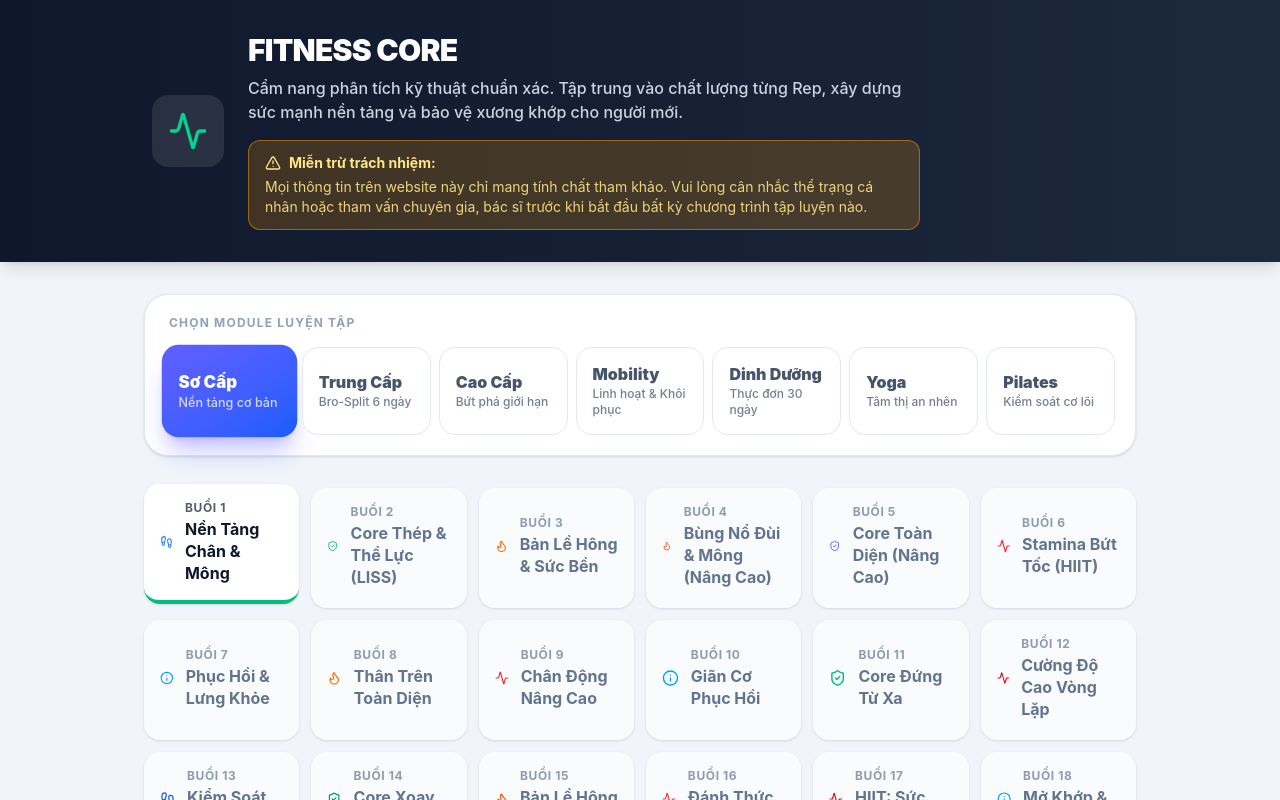
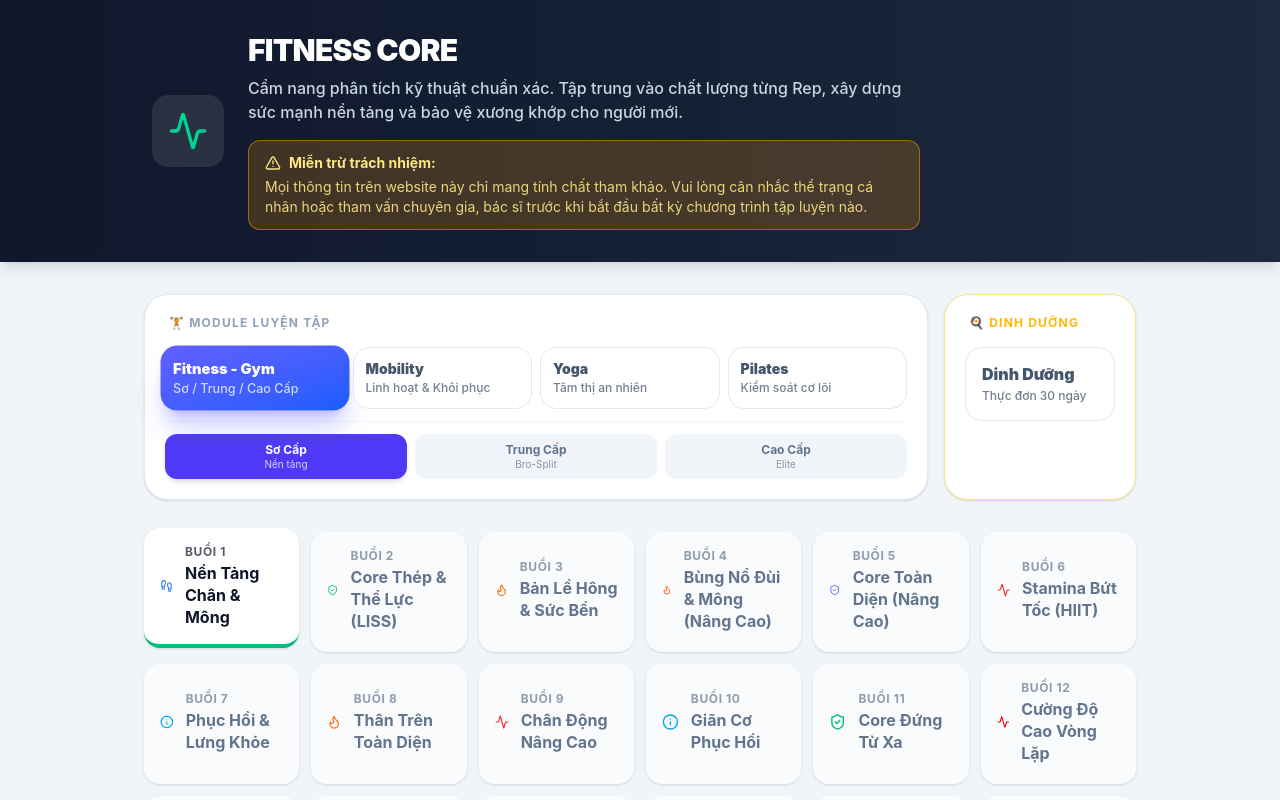
Before and after one commit to ocsenbenho/FitnessCore, a React (Vite) app: page / in a window 1280 px wide. Shown: the top 800 px of the page. Built offline with nearby package versions, Linux system fonts and the light colour scheme.

Commit message:
refactor: merge Sơ/Trung/Cao Cấp into single Fitness-Gym button with sub-level tabs; split Nutrition into separate framed section

```diff
--- a/src/App.jsx
+++ b/src/App.jsx
@@ -23,20 +23,31 @@ import { pilatesPlan } from './data/pilatesPlan';
 const App = () => {
 const [activeDay, setActiveDay] = useState(0);
 const [activeExerciseIdx, setActiveExerciseIdx] = useState(0);
-const [activeLevel, setActiveLevel] = useState(1);
+const [activeLevel, setActiveLevel] = useState('gym');
+const [activeGymLevel, setActiveGymLevel] = useState(1); // 1=Sơ Cấp, 2=Trung Cấp, 3=Cao Cấp
 
 const levels = [
-    { id: 1, name: "Sơ Cấp", desc: "Nền tảng cơ bản" },
-    { id: 2, name: "Trung Cấp", desc: "Bro-Split 6 ngày" },
-    { id: 3, name: "Cao Cấp", desc: "Bứt phá giới hạn" },
+    { id: 'gym', name: "Fitness - Gym", desc: "Sơ / Trung / Cao Cấp" },
     { id: 4, name: "Mobility", desc: "Linh hoạt & Khôi phục" },
     { id: 5, name: "Dinh Dưỡng", desc: "Thực đơn 30 ngày" },
-    { id: 6, name: "Yoga", desc: "Tâm thị an nhên" },
+    { id: 6, name: "Yoga", desc: "Tâm thị an nhiên" },
     { id: 7, name: "Pilates", desc: "Kiểm soát cơ lõi" }
+];
+
+const gymSubLevels = [
+    { id: 1, name: "Sơ Cấp", desc: "Nền tảng" },
+    { id: 2, name: "Trung Cấp", desc: "Bro-Split" },
+    { id: 3, name: "Cao Cấp", desc: "Elite" },
 ];
 
 const handleLevelChange = (lvlId) => {
     setActiveLevel(lvlId);
+    setActiveDay(0);
+    setActiveExerciseIdx(0);
+};
+
+const handleGymSubLevelChange = (subId) => {
+    setActiveGymLevel(subId);
     setActiveDay(0);
     setActiveExerciseIdx(0);
 };
@@ -49,20 +60,20 @@ const handleDayChange = (idx) => {
 const getLevelColor = (id, isActive) => {
     if (!isActive) return 'bg-white hover:bg-slate-50 border border-slate-200 text-slate-600 hover:border-indigo-200';
     const colors = {
-        1: 'bg-gradient-to-br from-indigo-500 to-blue-600 shadow-indigo-500/30',
-        2: 'bg-gradient-to-br from-indigo-500 to-blue-600 shadow-indigo-500/30',
-        3: 'bg-gradient-to-br from-indigo-500 to-blue-600 shadow-indigo-500/30',
-        4: 'bg-gradient-to-br from-teal-500 to-emerald-600 shadow-teal-500/30',
-        5: 'bg-gradient-to-br from-amber-500 to-orange-600 shadow-orange-500/30',
-        6: 'bg-gradient-to-br from-violet-500 to-purple-600 shadow-violet-500/30',
-        7: 'bg-gradient-to-br from-pink-500 to-rose-600 shadow-pink-500/30',
+        gym: 'bg-gradient-to-br from-indigo-500 to-blue-600 shadow-indigo-500/30',
+        1:   'bg-gradient-to-br from-indigo-400 to-indigo-600 shadow-indigo-400/30',
+        2:   'bg-gradient-to-br from-blue-500 to-indigo-700 shadow-blue-500/30',
+        3:   'bg-gradient-to-br from-slate-600 to-slate-800 shadow-slate-700/30',
+        4:   'bg-gradient-to-br from-teal-500 to-emerald-600 shadow-teal-500/30',
+        5:   'bg-gradient-to-br from-amber-500 to-orange-600 shadow-orange-500/30',
+        6:   'bg-gradient-to-br from-violet-500 to-purple-600 shadow-violet-500/30',
+        7:   'bg-gradient-to-br from-pink-500 to-rose-600 shadow-pink-500/30',
     };
-    return `${colors[id] || colors[1]} text-white shadow-xl scale-105`;
+    return `${colors[id] || colors.gym} text-white shadow-xl scale-105`;
 };
 
-const activeArray = activeLevel === 1 ? workoutPlan
-    : activeLevel === 2 ? level2Plan
-    : activeLevel === 3 ? level3Plan
+const activeArray = activeLevel === 'gym'
+    ? (activeGymLevel === 1 ? workoutPlan : activeGymLevel === 2 ? level2Plan : level3Plan)
     : activeLevel === 4 ? mobilityPlan
     : activeLevel === 5 ? nutritionPlan
     : activeLevel === 6 ? yogaPlan
@@ -95,21 +106,58 @@ return (
     </header>
 
     <main className="max-w-5xl mx-auto mt-8 px-4">
-        {/* Level Selector — Framed Card */}
-        <div className="bg-white rounded-3xl shadow-sm border border-slate-200 p-5 mb-8">
-            <p className="text-xs font-bold text-slate-400 uppercase tracking-widest mb-4 px-1">Chọn Module Luyện Tập</p>
-            <div className="grid grid-cols-2 sm:grid-cols-4 md:grid-cols-7 gap-2">
-                {levels.map((lvl) => (
+        {/* Module Selector — Two separate framed sections */}
+        <div className="flex flex-col md:flex-row gap-4 mb-8">
+
+            {/* Workout Modules */}
+            <div className="flex-1 bg-white rounded-3xl shadow-sm border border-slate-200 p-5">
+                <p className="text-xs font-bold text-slate-400 uppercase tracking-widest mb-4 px-1">🏋️ Module Luyện Tập</p>
+                <div className="grid grid-cols-2 sm:grid-cols-4 gap-2">
+                    {levels.filter(lvl => lvl.id !== 5).map((lvl) => (
                         <button
                             key={lvl.id}
                             onClick={() => handleLevelChange(lvl.id)}
-                        className={`relative p-3 md:p-4 rounded-2xl text-left transition-all duration-300 overflow-hidden ${getLevelColor(lvl.id, activeLevel === lvl.id)}`}
+                            className={`relative p-3 rounded-2xl text-left transition-all duration-300 overflow-hidden ${getLevelColor(lvl.id, activeLevel === lvl.id)}`}
                         >
-                        <div className="text-sm md:text-base font-black leading-tight">{lvl.name}</div>
-                        <div className="text-xs font-medium opacity-75 mt-0.5 hidden md:block">{lvl.desc}</div>
+                            <div className="text-sm font-black leading-tight">{lvl.name}</div>
+                            <div className="text-xs font-medium opacity-75 mt-0.5 hidden lg:block">{lvl.desc}</div>
                         </button>
                     ))}
                 </div>
+
+                {/* Gym Sub-Levels — chỉ hiện khi Fitness-Gym đang active */}
+                {activeLevel === 'gym' && (
+                    <div className="mt-3 pt-3 border-t border-slate-100 flex gap-2">
+                        {gymSubLevels.map(sub => (
+                            <button
+                                key={sub.id}
+                                onClick={() => handleGymSubLevelChange(sub.id)}
+                                className={`flex-1 py-2 px-3 rounded-xl text-xs font-bold transition-all duration-200 ${
+                                    activeGymLevel === sub.id
+                                    ? 'bg-indigo-600 text-white shadow-md'
+                                    : 'bg-slate-100 text-slate-500 hover:bg-slate-200'
+                                }`}
+                            >
+                                {sub.name}
+                                <span className="block font-normal opacity-75 text-[10px]">{sub.desc}</span>
+                            </button>
+                        ))}
+                    </div>
+                )}
+            </div>
+
+            {/* Nutrition Module */}
+            <div className="bg-white rounded-3xl shadow-sm border border-amber-200 p-5 md:w-48">
+                <p className="text-xs font-bold text-amber-400 uppercase tracking-widest mb-4 px-1">🍳 Dinh Dưỡng</p>
+                <button
+                    onClick={() => handleLevelChange(5)}
+                    className={`w-full p-4 rounded-2xl text-left transition-all duration-300 ${getLevelColor(5, activeLevel === 5)}`}
+                >
+                    <div className="text-base font-black leading-tight">Dinh Dưỡng</div>
+                    <div className="text-xs font-medium opacity-75 mt-1">Thực đơn 30 ngày</div>
+                </button>
+            </div>
+
         </div>
 
         {activeData ? (
```
Lines whose indentation alone changed are shown as unchanged.
